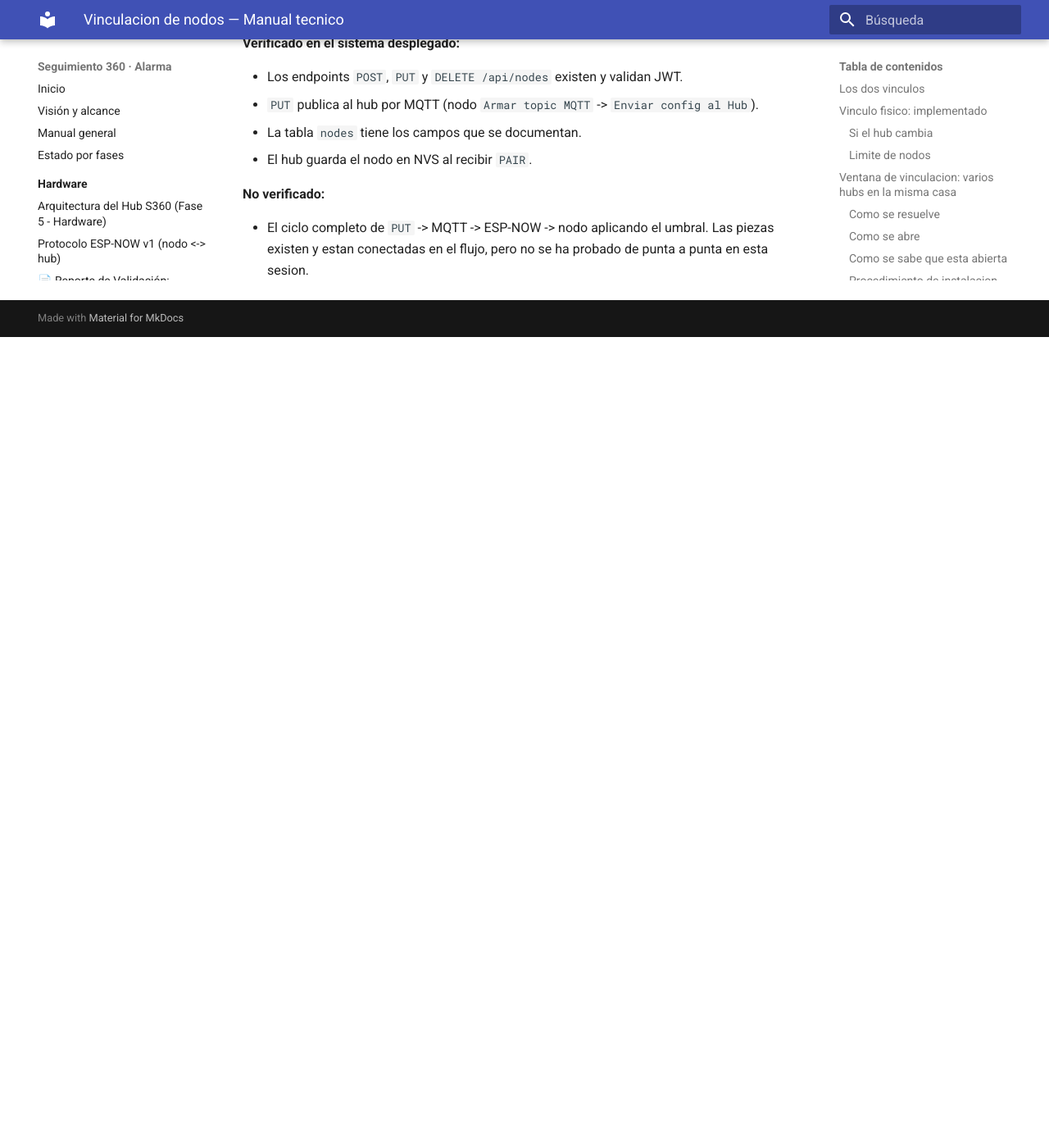
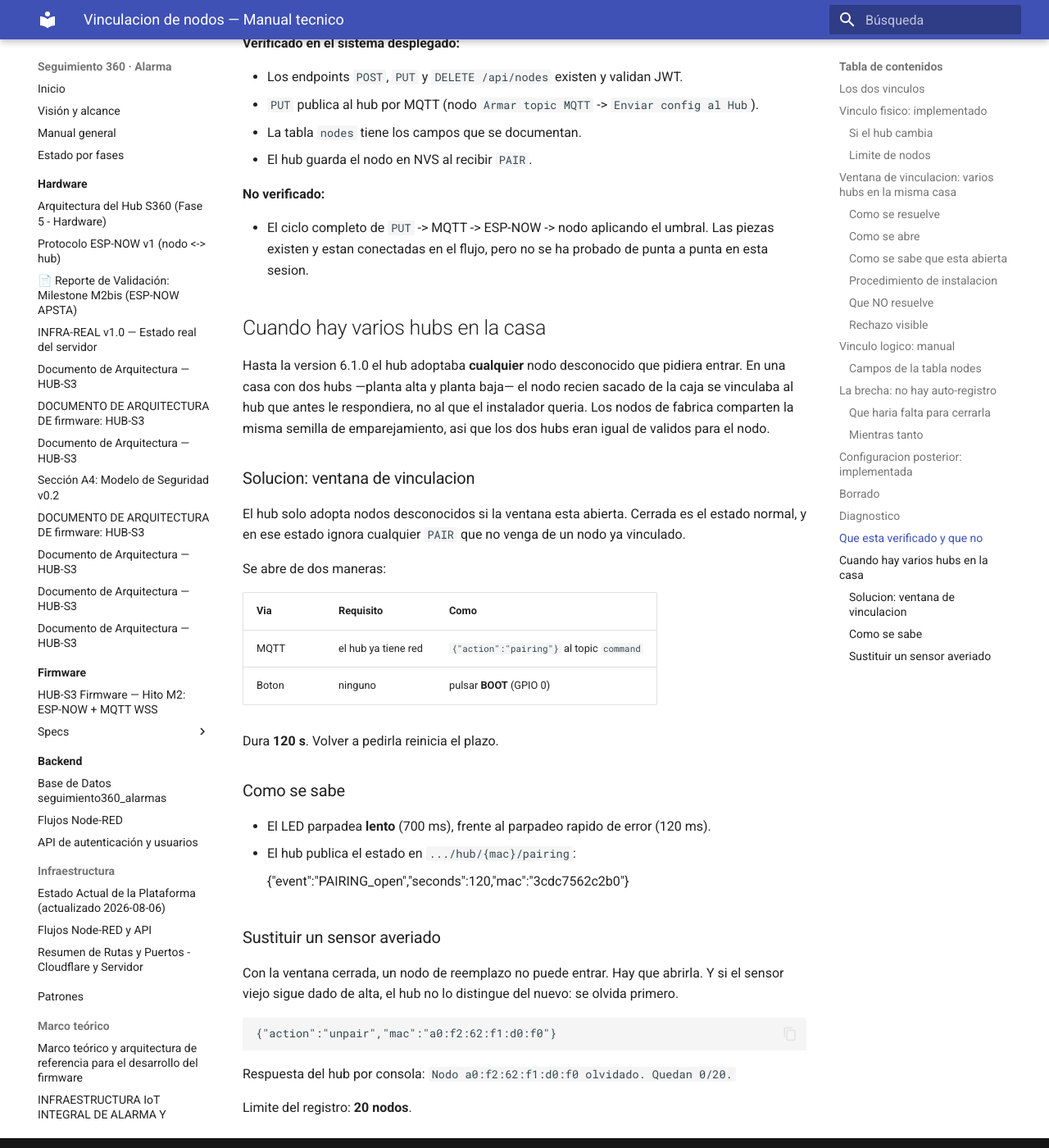
Before and after one commit to khalifa63/seguimiento360-alarma, an MkDocs documentation site: the page built from docs/manuales/tecnico/vinculacion.md, in a window 1280 px wide and 1400 px high, scrolled down 6144 px. Shown: the whole window at 82% size. Built offline with MkDocs 1.6.1 and Material for MkDocs 9.7.7, drawn with Linux system fonts in a browser that asks for light colours; before the commit the page ends 6555 px from its top, so only the background shows below that.

Commit message:
fix(hub): diferenciar parpadeo de emparejamiento y de error
El LED usaba 120 ms tanto para "ventana abierta" como para "error": dos
estados distintos con la misma senal. Se separan en dos ritmos.

- LED_EMPAREJA_MS 700: ventana de vinculacion abierta
- LED_ERROR_MS   120: error

docs: documentar ventana de vinculacion, unpair y patrones del LED

La tabla de topics de SPEC-02 no incluia el topic `pairing`, que el hub ya
publicaba. Se anade, junto con el contrato completo (HUB-IF-014): la ventana
de 120 s nace de que en una casa con varios hubs un nodo de fabrica se
vinculaba al que primero respondiera, porque todos comparten la semilla.

Se documenta tambien el comando `unpair` y se corrigen las referencias a
WS2812 en el marco teorico: el LED es de un solo color y no hay driver de
direccionamiento en el firmware.

```diff
--- a/docs/firmware/specs/02-interfaces.md
+++ b/docs/firmware/specs/02-interfaces.md
@@ -56,6 +56,7 @@
 | Estado del hub | `seguimiento360/hub/status` | hub → broker | 1 |
 | Comando OTA | `seguimiento360/tenant/{tid}/site/{sid}/hub/{mac}/ota_cmd` | broker → hub | 1 |
 | Config de nodo | `seguimiento360/tenant/{tid}/site/{sid}/hub/{mac}/node_cfg` | broker → hub | 1 |
+| Estado de emparejamiento | `seguimiento360/tenant/{tid}/site/{sid}/hub/{mac}/pairing` | hub → broker | 1 |
 
 `{mac}` es la MAC del hub en formato de 12 caracteres hexadecimales sin
 separadores (por ejemplo `3cdc7562c2b0`), no la forma con dos puntos.
@@ -106,6 +107,15 @@
 
     ota_cmd:  {"url":"https://.../firmware.bin"}
     node_cfg: {"mac":"...","name":"...","location":"...","room":"...","distance_threshold":N}
+    command:  {"action":"arm"} | {"action":"disarm"}
+              {"action":"pairing"}                      abre la ventana 120 s
+              {"action":"unpair","mac":"aa:bb:cc:dd:ee:ff"}  olvida un nodo
+
+El topic `pairing` lo publica el hub para que el estado de la ventana se pueda
+consultar sin estar al lado del equipo (ver HUB-IF-014):
+
+    {"event":"PAIRING_open","seconds":120,"mac":"3cdc7562c2b0"}
+    {"event":"PAIRING_closed","seconds":0,"mac":"3cdc7562c2b0"}
 
 ## HUB-IF-007: NVS (namespace s360hub)
 
@@ -204,6 +214,49 @@
 La copia del repo **puede no coincidir con lo desplegado**. En octubre de 2026
 habia tres versiones distintas y analizar la equivocada llevo a conclusiones
 falsas. Ver `backend/nodered-flows/README.md`.
+
+## HUB-IF-014: Ventana de vinculacion (varios hubs)
+
+El hub solo adopta nodos **desconocidos** mientras la ventana esta abierta.
+Cerrada —el estado normal— ignora cualquier `PAIR` que no sea de un nodo ya
+vinculado.
+
+### Por que
+
+Un nodo de fabrica usa una **semilla compilada** para su primer `PAIR` y acepta
+el `ACK` de quien responda. En una casa con dos hubs, el nodo de la primera
+planta podia acabar vinculado al de la planta baja: le bastaba con estar en
+alcance. Y como todos los nodos comparten la semilla, cualquier hub respondia a
+cualquier nodo nuevo.
+
+### Como se abre
+
+| Via | Cuando | Como |
+|---|---|---|
+| MQTT | el hub ya tiene red | `{"action":"pairing"}` al topic `command` |
+| Boton fisico | el hub aun no tiene red | pulsar el BOOT (GPIO 0) |
+
+Duracion: **120 s** (`PAIR_WINDOW_SEC`). Reabrir reinicia el plazo. El boton
+abre en el **flanco** (alto a bajo), no mientras esta pulsado: si no, mantenerlo
+pulsado reiniciaria la ventana sin parar.
+
+### Como se sabe que esta abierta
+
+El **LED parpadea lento** (700 ms, `LED_EMPAREJA_MS`), distinto del parpadeo
+rapido de error (120 ms). Y el hub publica el estado en el topic `pairing`.
+
+### Limite
+
+No cierra el caso de un vecino vinculando a la vez. Reduce el problema de
+"siempre" a "solo durante la ventana". Cerrarlo del todo exige un **token
+compartido** en el `PAIR`, que necesita un paso de fabricacion que hoy no existe.
+
+### Comando unpair
+
+Olvida un nodo del registro del hub, para sustituir un sensor averiado sin ir
+fisicamente:
+
+    {"action":"unpair","mac":"a0:f2:62:f1:d0:f0"}
 
 ## Hallazgos v0.1 → v0.2
 
--- a/docs/manuales/tecnico/vinculacion.md
+++ b/docs/manuales/tecnico/vinculacion.md
@@ -248,3 +248,46 @@
 - El ciclo completo de `PUT` -> MQTT -> ESP-NOW -> nodo aplicando el umbral.
   Las piezas existen y estan conectadas en el flujo, pero no se ha probado de
   punta a punta en esta sesion.
+
+## Cuando hay varios hubs en la casa
+
+Hasta la version 6.1.0 el hub adoptaba **cualquier** nodo desconocido que
+pidiera entrar. En una casa con dos hubs —planta alta y planta baja— el nodo
+recien sacado de la caja se vinculaba al hub que antes le respondiera, no al que
+el instalador queria. Los nodos de fabrica comparten la misma semilla de
+emparejamiento, asi que los dos hubs eran igual de validos para el nodo.
+
+### Solucion: ventana de vinculacion
+
+El hub solo adopta nodos desconocidos si la ventana esta abierta. Cerrada es el
+estado normal, y en ese estado ignora cualquier `PAIR` que no venga de un nodo ya
+vinculado.
+
+Se abre de dos maneras:
+
+| Via | Requisito | Como |
+|---|---|---|
+| MQTT | el hub ya tiene red | `{"action":"pairing"}` al topic `command` |
+| Boton | ninguno | pulsar **BOOT** (GPIO 0) |
+
+Dura **120 s**. Volver a pedirla reinicia el plazo.
+
+### Como se sabe
+
+- El LED parpadea **lento** (700 ms), frente al parpadeo rapido de error (120 ms).
+- El hub publica el estado en `.../hub/{mac}/pairing`:
+
+      {"event":"PAIRING_open","seconds":120,"mac":"3cdc7562c2b0"}
+      {"event":"PAIRING_closed","seconds":0,"mac":"3cdc7562c2b0"}
+
+### Sustituir un sensor averiado
+
+Con la ventana cerrada, un nodo de reemplazo no puede entrar. Hay que abrirla. Y
+si el sensor viejo sigue dado de alta, el hub no lo distingue del nuevo: se
+olvida primero.
+
+    {"action":"unpair","mac":"a0:f2:62:f1:d0:f0"}
+
+Respuesta del hub por consola: `Nodo a0:f2:62:f1:d0:f0 olvidado. Quedan 0/20.`
+
+Limite del registro: **20 nodos**.
--- a/docs/marco-teorico/05_diseno_hardware.md
+++ b/docs/marco-teorico/05_diseno_hardware.md
@@ -12,7 +12,16 @@
 
 ### 5.2.2 Periféricos y asignación preliminar de GPIO
 
-    GPIO48  LED RGB WS2812 (estado: WiFi, ESP-NOW, alarma)
+    GPIO48  LED de estado, un color (WiFi, ESP-NOW, alarma)
+
+> **Correccion (2026-10-25).** Este documento decia "LED RGB WS2812". Se
+> comprobo en banco que **no es direccionable**: el LED se enciende con
+> `gpio_set_level()`, y un WS2812 no responde a eso (espera una trama de 24
+> bits). Al intentar controlarlo como WS2812, el LED dejo de encenderse.
+>
+> Es un **LED de un solo color**. La consecuencia practica: solo puede
+> transmitir estados por **patron de parpadeo**, no por color.
+
     GPIO9   I2C SDA  (RTC DS3231)
     GPIO10  I2C SCL  (RTC DS3231)
     GPIO11  Salida sirena (MOSFET hacia relé o sirena externa 12 V)
--- a/docs/marco-teorico/marco-teorico-firmware.md
+++ b/docs/marco-teorico/marco-teorico-firmware.md
@@ -368,7 +368,7 @@
 
 | GPIO | Función | Observación |
 |---|---|---|
-| GPIO48 | LED RGB WS2812 | Estado de WiFi, ESP-NOW y alarma |
+| GPIO48 | LED de estado (un color) | Estado de WiFi, ESP-NOW y alarma |
 | GPIO9 | I2C SDA | RTC DS3231 |
 | GPIO10 | I2C SCL | RTC DS3231 |
 | GPIO11 | Salida de sirena | MOSFET hacia relé o sirena de 12 V |
```
Also changed, not shown: docs/manuales/tecnico/hub.md (+39 -0 lines), 1 other file.
